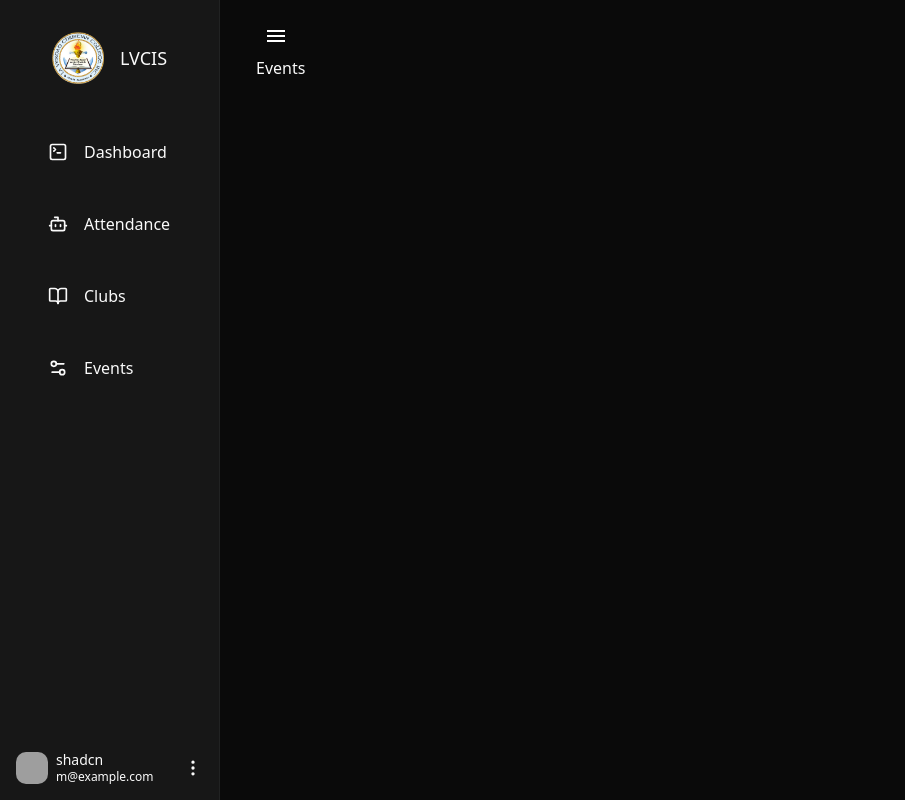
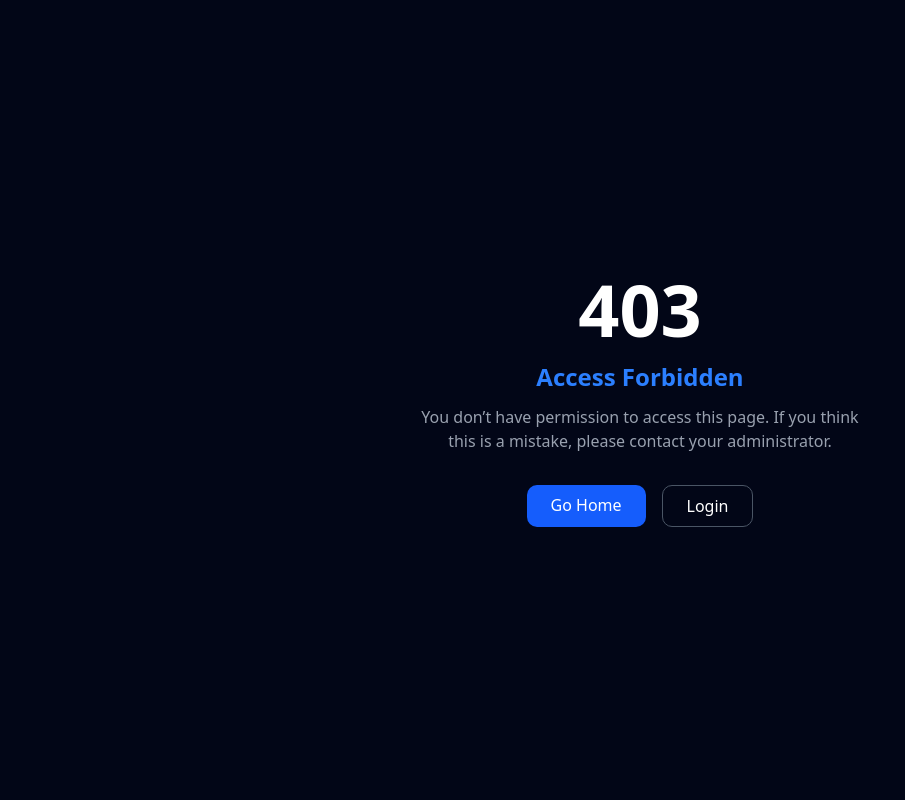
Before and after one commit to rshdgvn/LV-CIS, a React (Vite) app in the folder client/: page /events in a window 1280 px wide. Shown: the whole page, without its empty margins (0-905 px from the left). Built offline with nearby package versions, Linux system fonts and the light colour scheme; grey boxes are pictures that could not be loaded.

Commit message:
added error handling pages

```diff
--- a/client/src/App.jsx
+++ b/client/src/App.jsx
@@ -10,6 +10,8 @@ import GoogleCallback from "./GoogleCallback";
 import { AuthProvider } from "./contexts/AuthContext";
 import ProtectedRoute from "./contexts/ProtectedRoute";
 import PendingClubs from "./pages/PendingClubs";
+import NotFound from "./pages/errors/NotFound";
+import AdminRoute from "./contexts/AdminRoute";
 
 function App() {
   return (
@@ -19,13 +21,17 @@ function App() {
           <Route path="/" element={<LandingPage />} />
           <Route path="/login" element={<Login />} />
           <Route path="/google/callback" element={<GoogleCallback />} />
+          <Route path="*" element={<NotFound />} />
+
           <Route element={<ProtectedRoute />}>
             <Route path="/dashboard" element={<Dashboard />} />
             <Route path="/attendance" element={<Attendance />} />
             <Route path="/events" element={<Events />} />
             <Route path="/clubs" element={<Clubs />} />
             <Route path="/pending-clubs" element={<PendingClubs />} />
-            <Route path="/admin/dashboard" element={<AdminDashboard />} />
+            <Route element={<AdminRoute />}>
+              <Route path="/admin/dashboard" element={<AdminDashboard />} />
+            </Route>
           </Route>
         </Routes>
       </AuthProvider>
--- /dev/null
+++ b/client/src/contexts/AdminRoute.jsx
@@ -0,0 +1,16 @@
+import React from "react";
+import { useAuth } from "./AuthContext";
+import { Outlet } from "react-router-dom";
+import Unauthorized from "@/pages/errors/Unauthorized";
+
+const AdminRoute = () => {
+  const { token, user } = useAuth();
+
+  if (token && user?.role === "admin") {
+    return <Outlet />;
+  } else {
+    return <Unauthorized />;
+  }
+};
+
+export default AdminRoute;
--- a/client/src/contexts/ProtectedRoute.jsx
+++ b/client/src/contexts/ProtectedRoute.jsx
@@ -1,15 +1,15 @@
 import React from "react";
 import { useAuth } from "./AuthContext";
 import { Outlet } from "react-router-dom";
-import LandingPage from "@/pages/LandingPage";
+import Forbidden from "@/pages/errors/Forbidden";
 
 const ProtectedRoute = () => {
-  const { user } = useAuth();
+  const { token } = useAuth();
 
-  if (user) {
+  if (token) {
     return <Outlet />;
   } else {
-    return <LandingPage/>
+    return <Forbidden/>
   }
 };
 
--- /dev/null
+++ b/client/src/pages/errors/Forbidden.jsx
@@ -0,0 +1,40 @@
+import React from "react";
+import { Link } from "react-router-dom";
+
+const Forbidden = () => {
+  return (
+    <div className="min-h-screen flex flex-col items-center justify-center bg-[#020617] text-white text-center px-6">
+      {/* Code */}
+      <h1 className="text-7xl font-bold text-white mb-4">403</h1>
+
+      {/* Subtitle */}
+      <h2 className="text-2xl font-semibold text-blue-500">
+        Access Forbidden
+      </h2>
+
+      {/* Message */}
+      <p className="text-gray-400 mt-3 max-w-md">
+        You don’t have permission to access this page.
+        If you think this is a mistake, please contact your administrator.
+      </p>
+
+      {/* Buttons */}
+      <div className="mt-8 flex flex-col sm:flex-row gap-4">
+        <Link
+          to="/"
+          className="bg-blue-600 hover:bg-blue-700 px-6 py-2 rounded-lg font-medium transition"
+        >
+          Go Home
+        </Link>
+        <Link
+          to="/login"
+          className="border border-gray-600 hover:border-blue-500 hover:text-blue-400 px-6 py-2 rounded-lg font-medium transition"
+        >
+          Login
+        </Link>
+      </div>
+    </div>
+  );
+};
+
+export default Forbidden;
--- /dev/null
+++ b/client/src/pages/errors/NotFound.jsx
@@ -0,0 +1,40 @@
+import React from "react";
+import { Link } from "react-router-dom";
+
+const NotFound = () => {
+  return (
+    <div className="min-h-screen flex flex-col items-center justify-center bg-[#020617] text-white text-center px-6">
+      {/* 404 Number */}
+      <h1 className="text-7xl font-bold text-white mb-4">404</h1>
+
+      {/* Subtitle */}
+      <h2 className="text-2xl font-semibold text-blue-500">
+        Page Not Found
+      </h2>
+
+      {/* Message */}
+      <p className="text-gray-400 mt-3 max-w-md">
+        Sorry, the page you’re looking for doesn’t exist or may have been moved.
+        Try returning to your home page or dashboard.
+      </p>
+
+      {/* Buttons */}
+      <div className="mt-8 flex flex-col sm:flex-row gap-4">
+        <Link
+          to="/"
+          className="bg-blue-600 hover:bg-blue-700 px-6 py-2 rounded-lg font-medium transition"
+        >
+          Go Home
+        </Link>
+        <Link
+          to="/dashboard"
+          className="border border-gray-600 hover:border-blue-500 hover:text-blue-400 px-6 py-2 rounded-lg font-medium transition"
+        >
+          Go to Dashboard
+        </Link>
+      </div>
+    </div>
+  );
+};
+
+export default NotFound;
--- /dev/null
+++ b/client/src/pages/errors/Unauthorized.jsx
@@ -0,0 +1,34 @@
+import React from "react";
+import { useNavigate } from "react-router-dom";
+
+const Unauthorized = () => {
+  const navigate = useNavigate();
+
+  return (
+    <div className="min-h-screen flex flex-col items-center justify-center bg-[#020617] text-white text-center px-6">
+      {/* Code */}
+      <h1 className="text-7xl font-bold text-white mb-4">401</h1>
+
+      {/* Subtitle */}
+      <h2 className="text-2xl font-semibold text-blue-500">
+        Unauthorized Access
+      </h2>
+
+      {/* Message */}
+      <p className="text-gray-400 mt-3 max-w-md">
+        Only the admin have permission to view this page.
+        Please go back and try again.
+      </p>
+
+      {/* Single Go Back Button */}
+      <button
+        onClick={() => navigate(-1)}
+        className="mt-8 bg-blue-600 hover:bg-blue-700 px-6 py-2 rounded-lg font-medium transition"
+      >
+        Go Back
+      </button>
+    </div>
+  );
+};
+
+export default Unauthorized;
```
